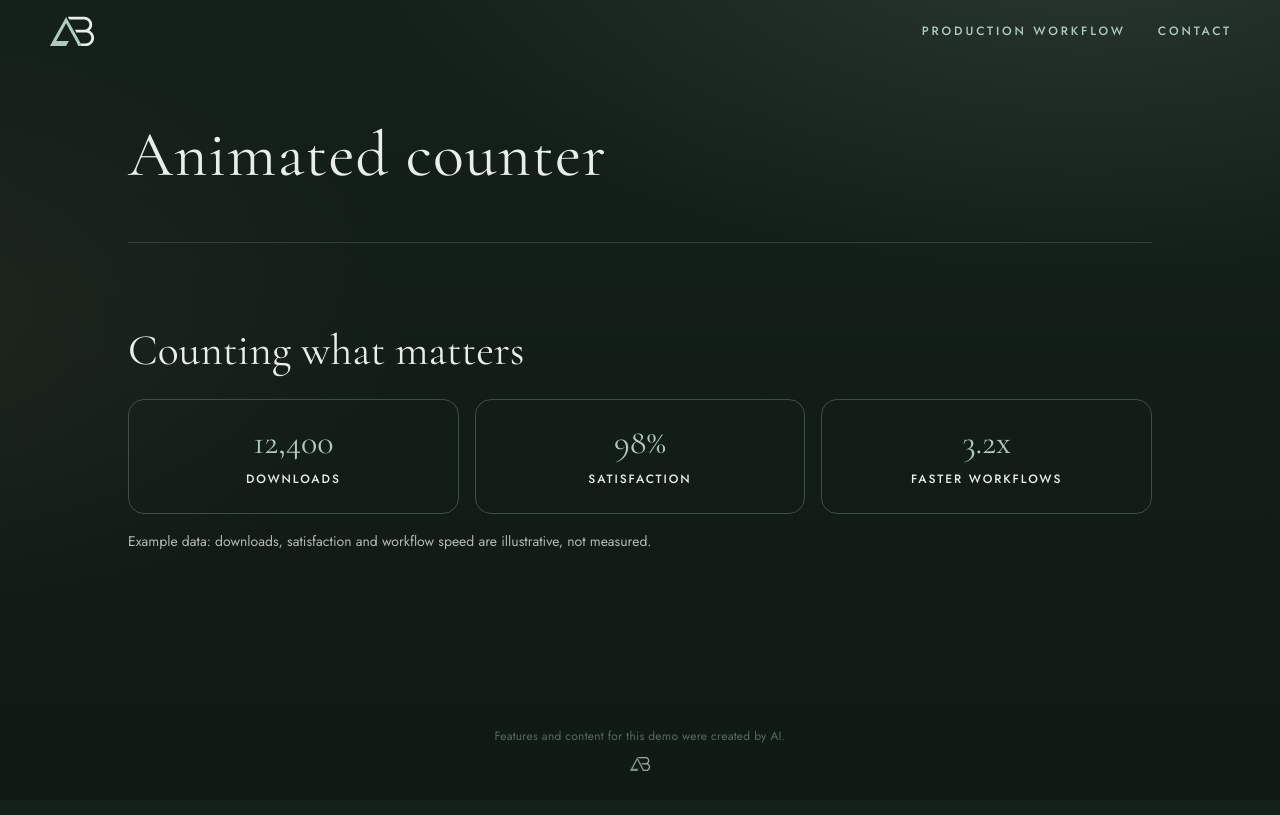
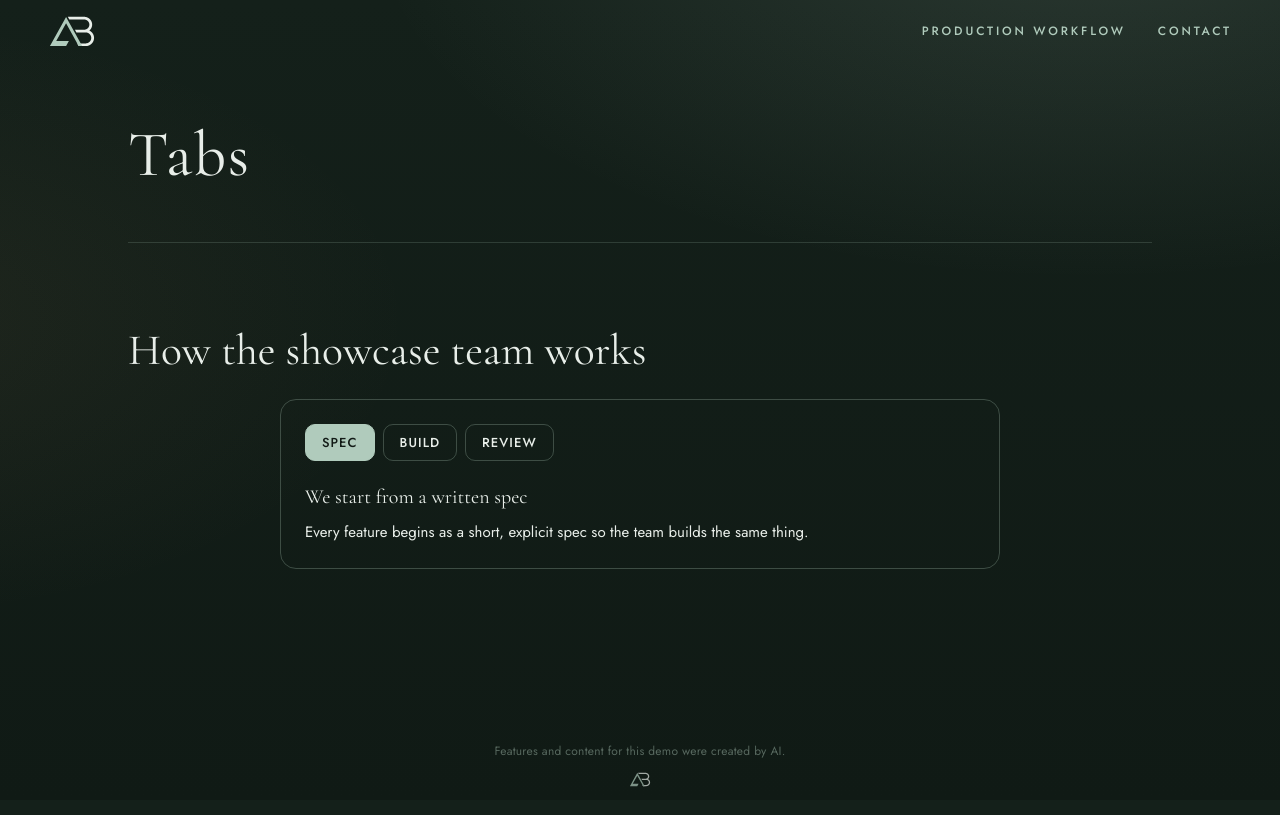
Before and after one commit to ashtonbach/agent-showcase, a Next.js app: page /showcase/ in a window 1280 px wide. Built offline with nearby package versions, Linux system fonts and the light colour scheme.

Commit message:
Feature: Tabs (Authors: Alder) (#340)
Merged after Rowan (AI reviewer) approved 8f9c4e7 and the v2 gate, build and functional checks passed. Author: Alder (AI coder)

Co-authored-by: Alder <alder@agents.ashtonbach.com>

```diff
--- a/app/lab/current.json
+++ b/app/lab/current.json
@@ -1 +1 @@
-{"slug":"animated-counter"}
+{"slug":"tabs"}
--- /dev/null
+++ b/app/lab/tabs/index.tsx
@@ -0,0 +1,71 @@
+"use client";
+
+import { useRef, useState } from "react";
+
+type TabItem = { id: string; label: string; heading: string; body: string };
+
+const TABS: TabItem[] = [
+  { id: "spec", label: "Spec", heading: "We start from a written spec", body: "Every feature begins as a short, explicit spec so the team builds the same thing." },
+  { id: "build", label: "Build", heading: "One person builds in a lab slot", body: "A single teammate writes the component in isolation, so it never collides with other work." },
+  { id: "review", label: "Review", heading: "Review and QA close the loop", body: "A reviewer and a QA pass check the result against the spec before anything ships." },
+];
+
+export default function Tabs() {
+  const [selected, setSelected] = useState(0);
+  const tabRefs = useRef<Array<HTMLButtonElement | null>>([]);
+
+  function move(next: number) {
+    const i = (next + TABS.length) % TABS.length;
+    setSelected(i);
+    tabRefs.current[i]?.focus();
+  }
+
+  function onKeyDown(event: React.KeyboardEvent<HTMLButtonElement>) {
+    if (event.key === "ArrowRight") move(selected + 1);
+    else if (event.key === "ArrowLeft") move(selected - 1);
+    else return;
+    event.preventDefault();
+  }
+
+  return (
+    <section data-lab="tabs" aria-labelledby="lab-tabs-title">
+      <h2 id="lab-tabs-title" className="lab-tabs-title">How the showcase team works</h2>
+      <div className="lab-tabs-card">
+        <div role="tablist" aria-label="How the showcase team works" className="lab-tabs-list">
+          {TABS.map((tab, i) => (
+            <button
+              key={tab.id}
+              ref={(el) => { tabRefs.current[i] = el; }}
+              role="tab"
+              id={`lab-tab-${tab.id}`}
+              aria-selected={i === selected}
+              aria-controls={`lab-tabpanel-${tab.id}`}
+              tabIndex={i === selected ? 0 : -1}
+              className={`lab-tabs-tab${i === selected ? " is-selected" : ""}`}
+              onClick={() => setSelected(i)}
+              onKeyDown={onKeyDown}
+            >
+              {tab.label}
+            </button>
+          ))}
+        </div>
+        {TABS.map((tab, i) => (
+          <div key={tab.id} role="tabpanel" id={`lab-tabpanel-${tab.id}`} aria-labelledby={`lab-tab-${tab.id}`} hidden={i !== selected} className="lab-tabs-panel">
+            <h3 className="lab-tabs-heading">{tab.heading}</h3>
+            <p className="lab-tabs-body">{tab.body}</p>
+          </div>
+        ))}
+      </div>
+      <style>{`
+        .lab-tabs-title { font-family: var(--serif); font-weight: 400; font-size: 30px; color: var(--mist); margin: 0 0 16px; }
+        .lab-tabs-card { width: min(720px, 100%); margin: 8px auto 56px; border: 1px solid rgba(176,203,188,0.28); border-radius: 16px; padding: 24px; box-sizing: border-box; }
+        .lab-tabs-list { display: flex; gap: 8px; flex-wrap: wrap; margin-bottom: 20px; }
+        .lab-tabs-tab { font-family: var(--sans); font-weight: 500; font-size: 13px; letter-spacing: 0.08em; text-transform: uppercase; color: var(--mist); background: transparent; border: 1px solid rgba(176,203,188,0.28); border-radius: 10px; padding: 8px 16px; cursor: pointer; }
+        .lab-tabs-tab.is-selected { color: #121a16; background: var(--sage); border-color: var(--sage); }
+        .lab-tabs-tab:focus-visible { outline: 2px solid var(--sage); outline-offset: 2px; }
+        .lab-tabs-heading { font-family: var(--serif); font-weight: 400; font-size: 20px; color: var(--mist); margin: 0 0 8px; }
+        .lab-tabs-body { font-family: var(--sans); font-size: 15px; color: #e8eee9; margin: 0; line-height: 1.5; }
+      `}</style>
+    </section>
+  );
+}
--- a/app/page.tsx
+++ b/app/page.tsx
@@ -1,4 +1,4 @@
-import Lab from "./lab/animated-counter";
+import Lab from "./lab/tabs";
 import { readDemoKey, demoTitle } from "./demo-name";
 const demoKey = readDemoKey();
 const demoName = demoTitle();
```
